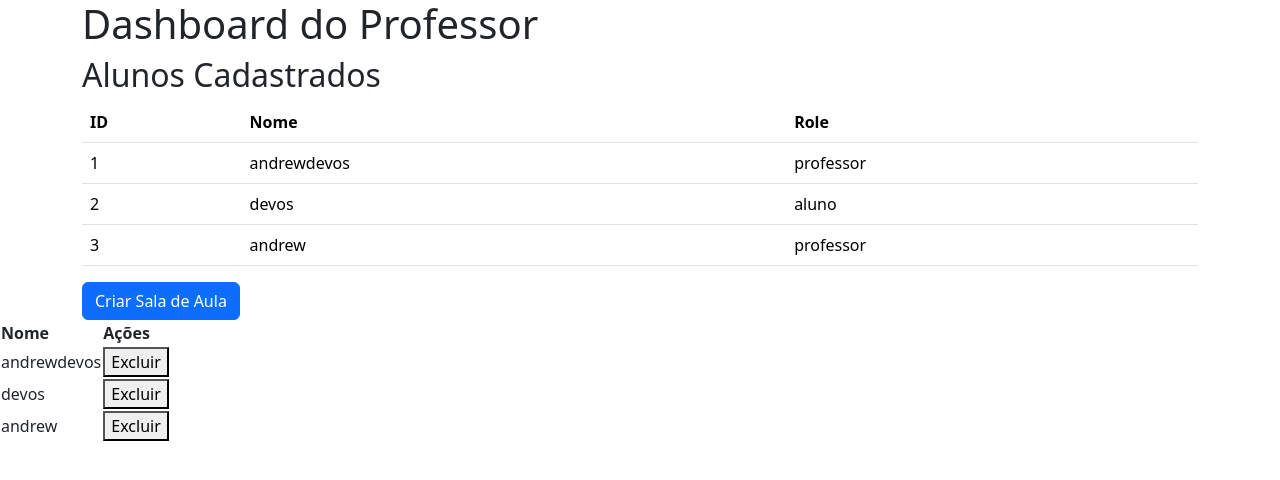
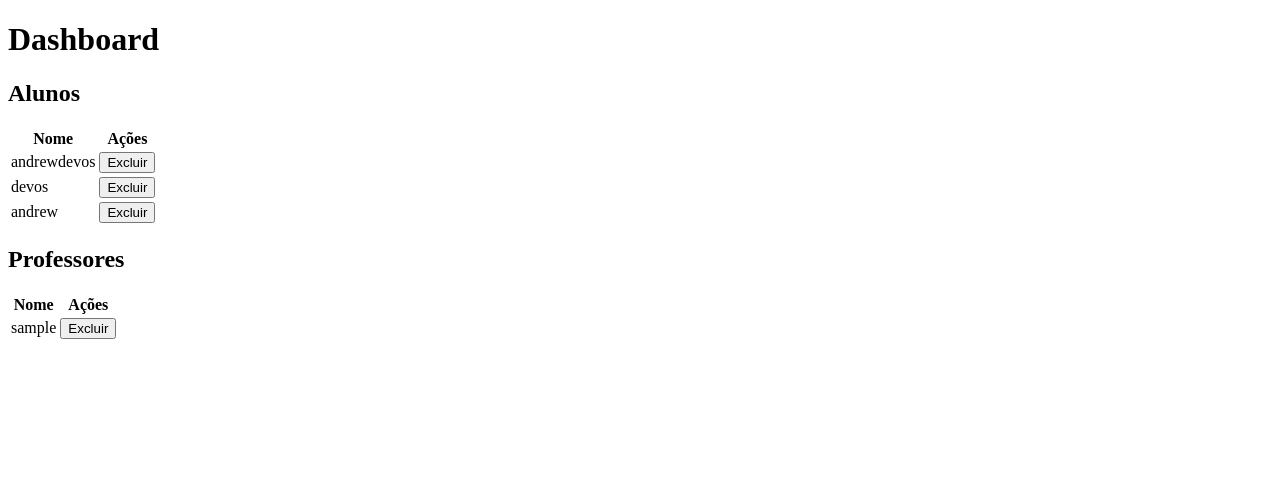
Before and after one commit to DevosKaizen/flask-sistemas-para-internet-II---flask---bin-1, a Flask app: template templates/dashboard.html in a window 1280 px wide. Shown: the top 480 px of the page. Run offline with Flask 3, Linux system fonts and the light colour scheme; tables that the repository leaves empty hold one stand-in row (values such as "Sample post"); the template is opened without the code that fills it: values that come from a table or form of the project are taken from there, most other values are stand-ins (such as "Sample title", 1, 10 or a date in 2020); some libraries are stand-ins or nearby versions.

Commit message:
excluindo professores e anulos, alunos nao loga

```diff
--- a/templates/dashboard.html
+++ b/templates/dashboard.html
@@ -1,37 +1,15 @@
 <!DOCTYPE html>
-<html lang="pt-br">
+<html lang="en">
 <head>
     <meta charset="UTF-8">
     <meta name="viewport" content="width=device-width, initial-scale=1.0">
     <title>Dashboard</title>
-    <link rel="stylesheet" href="{{ url_for('static', filename='css/bootstrap.min.css') }}">
 </head>
 <body>
-    <div class="container">
-        <h1>Dashboard do Professor</h1>
-        <h2>Alunos Cadastrados</h2>
-        <table class="table">
-            <thead>
-                <tr>
-                    <th>ID</th>
-                    <th>Nome</th>
-                    <th>Role</th>
-                </tr>
-            </thead>
-            <tbody>
-                {% for student in students %}
-                <tr>
-                    <td>{{ student.id }}</td>
-                    <td>{{ student.username }}</td>
-                    <td>{{ student.role }}</td>
-                </tr>
-                {% endfor %}
-            </tbody>
-        </table>
-        <a href="{{ url_for('create_class') }}" class="btn btn-primary">Criar Sala de Aula</a>
-    </div>
 
-    <!-- dashboard.html -->
+
+    <h1>Dashboard</h1>
+    <h2>Alunos</h2>
     <table>
         <thead>
             <tr>
@@ -52,5 +30,27 @@
             {% endfor %}
         </tbody>
     </table>
+
+    <h2>Professores</h2>
+    <table>
+        <thead>
+            <tr>
+                <th>Nome</th>
+                <th>Ações</th>
+            </tr>
+        </thead>
+        <tbody>
+            {% for professor in professors %}
+            <tr>
+                <td>{{ professor.username }}</td>
+                <td>
+                    <form action="{{ url_for('delete_professor', professor_id=professor.id) }}" method="post" style="display:inline;">
+                        <button type="submit">Excluir</button>
+                    </form>
+                </td>
+            </tr>
+            {% endfor %}
+        </tbody>
+    </table>
 </body>
 </html>
--- a/templates/index.html
+++ b/templates/index.html
@@ -1,6 +1,7 @@
 <!DOCTYPE html>
-<html lang="en">
+<html lang="pt-br">
 <head>
+
     <meta charset="UTF-8">
     <meta name="viewport" content="width=device-width, initial-scale=1.0">
     <title>Home</title>
```
Also changed, not shown: instance/database.db, models.py (line endings or trailing spaces). Lines whose indentation alone changed are shown as unchanged.
